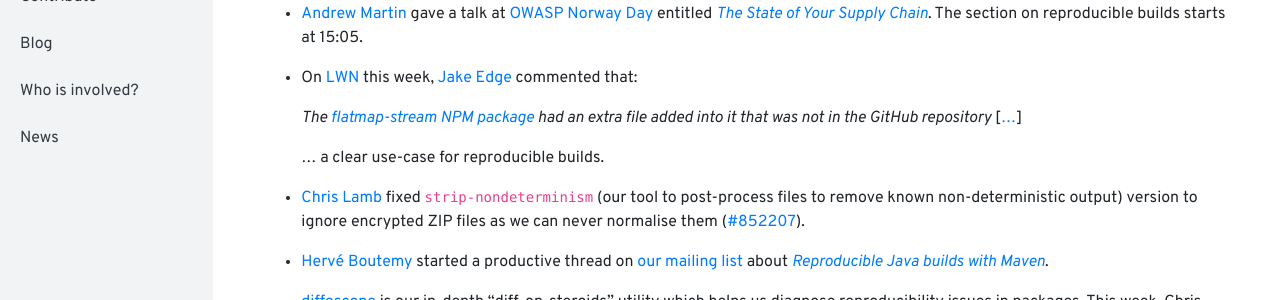
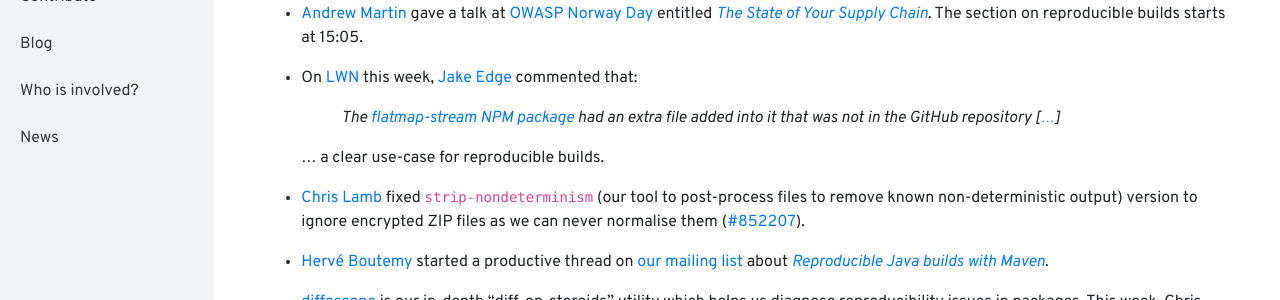
Before and after one commit to prototypefund/reproducible-website, a Jekyll site: the page built from _blog/posts/188.md, in a window 1280 px wide. Shown: the part 319-619 px from the top of the page. Built offline with Jekyll 4.4.1, drawn with Linux system fonts in a browser that asks for light colours.

Commit message:
Ensure a nicer style for blockquotes.

```diff
--- a/assets/styles/custom.scss
+++ b/assets/styles/custom.scss
@@ -16,6 +16,11 @@
     display: block;
   }
 
+  blockquote {
+    font-style: italic;
+    margin-left: 2.5rem;
+  }
+
   .projects .card-title a {
     color: inherit;
   }
```
